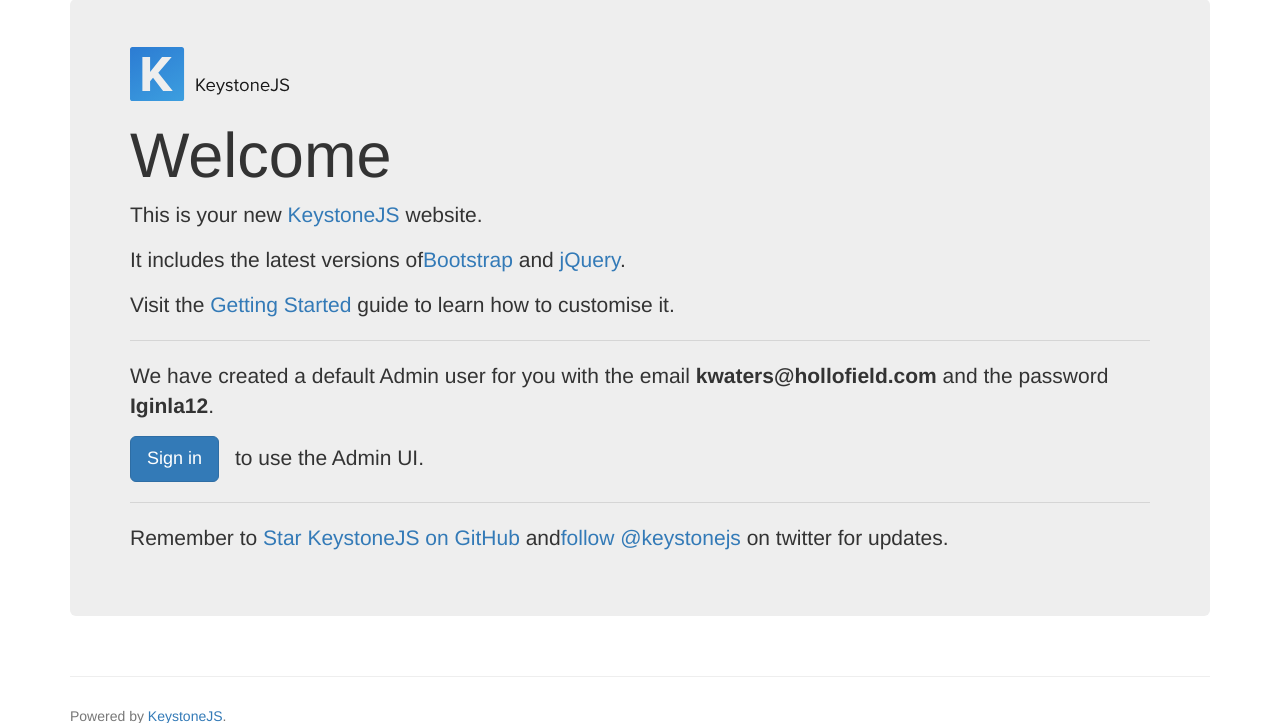
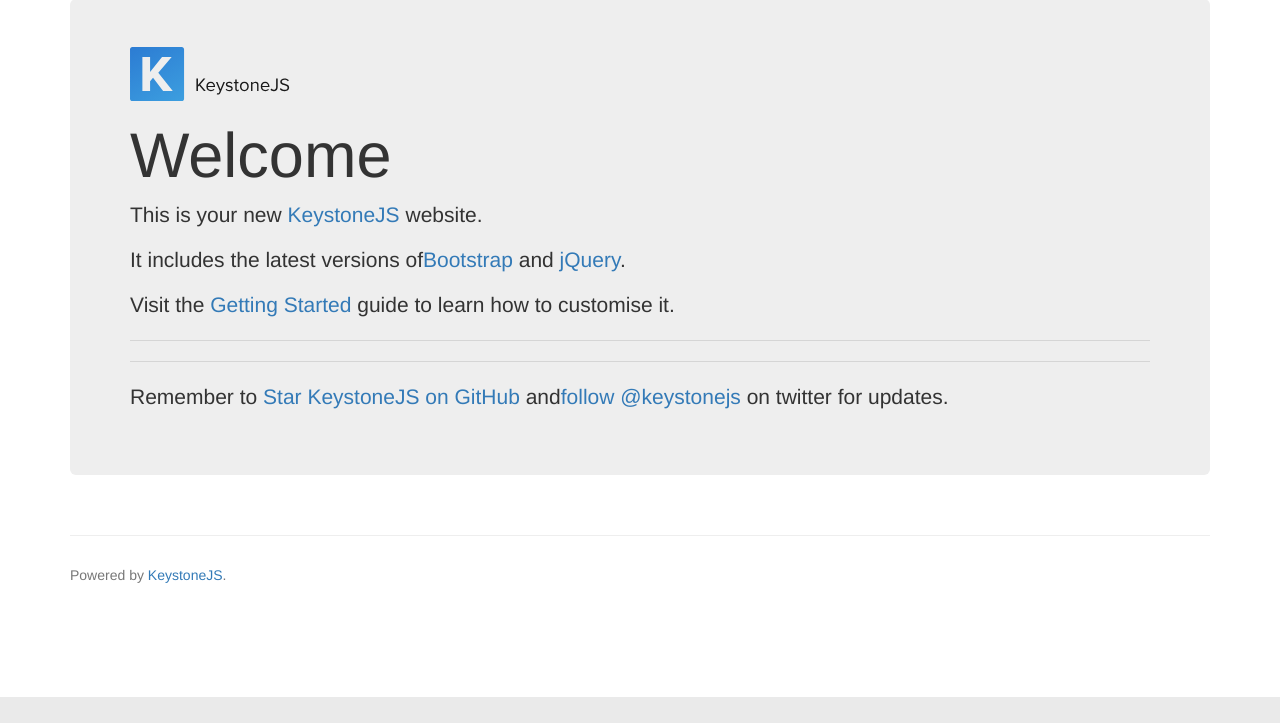
Before and after one commit to kwaters12/holofieldvr, a Node project: template templates/views/index.jade in a window 1280 px wide. Shown: the part 103-826 px from the top of the page. After the commit the page ends 800 px from the top, so only its background shows below. Run offline with Node 20 templates, Linux system fonts and the light colour scheme; the template is opened without the code that fills it, so the values that code supplies are empty; some libraries are stand-ins or nearby versions.

Commit message:
Fix attempt

```diff
--- a/templates/views/index.jade
+++ b/templates/views/index.jade
@@ -14,10 +14,7 @@ block content
 			p
 				a(href='/keystone').btn.btn-lg.btn-primary Open the Admin UI
 		else
-			p We have created a default Admin user for you with the email <strong>kwaters@hollofield.com</strong> and the password <strong>Iginla12</strong>.
-			p
-				a(href='/keystone/signin', style='margin-right: 10px').btn.btn-lg.btn-primary Sign in
-				|  to use the Admin UI.
+
 		hr
 		p Remember to <a href='https://github.com/keystonejs/keystone' target='_blank'>Star KeystoneJS on GitHub</a> and
 			| <a href='https://twitter.com/keystonejs' target='_blank'>follow @keystonejs</a> on twitter for updates.
```
